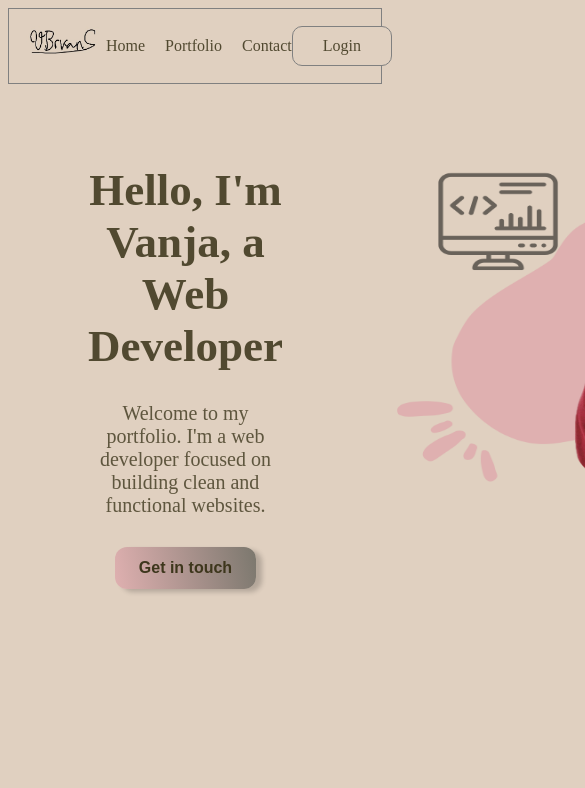
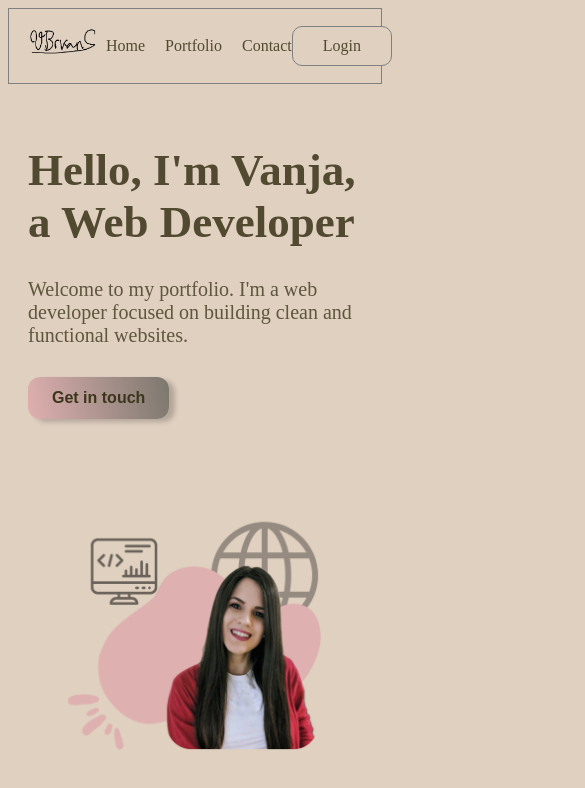
Before and after one commit to vanjabrkan/Portfolio, a React (Vite) app: page / in a window 390 px wide. Shown: the top 788 px of the page, 585 px wide, since content can reach past the window. Built offline with nearby package versions, Linux system fonts and the light colour scheme.

Commit message:
updated Hero Area

```diff
--- a/src/components/HeroArea/HeroArea.jsx
+++ b/src/components/HeroArea/HeroArea.jsx
@@ -16,13 +16,13 @@ function HeroArea(props) {
 export default HeroArea;
 
 function LeftArea() {
-  const subHeader = ` Hello, I'm Vanja, a Web Developer`;
+  const subHeader = ` Hello, I'm Vanja,\n a Web Developer`;
   const subDescription = `Welcome to my portfolio. I'm a web developer focused on building clean and functional websites.`;
   //
   return (
     <div className="leftAreaRoot">
       <div className="leftAreaSubConteiner">
-        <div className="leftAreaSubHeader">{subHeader}</div>
+        <div className="leftAreaSubHeader" style={{ whiteSpace: 'pre-line' }}>{subHeader}</div>
         <div className="leftAreaSubDescription">{subDescription}</div>
         <div className="contactButton">
           <button className="heroButton">Get in touch</button>
--- a/src/components/HeroArea/heroarea.css
+++ b/src/components/HeroArea/heroarea.css
@@ -1,17 +1,26 @@
 .heroAreaRoot {
   display: flex;
+  align-items: center;
+  justify-content: center;
+  padding: 60px 20px;
+  gap: 40px;
 }
 
+/* LEFT SECTION  */
 .leftAreaRoot {
   flex: 1;
-  text-align: center;
+  display: flex;
+  justify-content: center;
 }
+
 
 .leftAreaSubConteiner {
   display: flex;
   flex-direction: column;
-  padding: 80px;
   gap: 30px;
+  text-align: left; /* desktop */
+  width: 100%;
+  max-width: 550px;
 }
 
 .leftAreaSubHeader {
@@ -29,14 +38,14 @@
   background: linear-gradient(79deg, #dfb0b0, #6e6c63e1);
   color: #3d361c;
   border: none;
-  /* Rounded corners for smooth, soft button appearance */
-  border-radius: 12px;
-  /* Inner spacing: height and width of the button */
-  padding: 12px 24px;
+
+  border-radius: 12px; /* Rounded corners for smooth, soft button appearance */
+
+  padding: 12px 24px; /* Inner spacing: height and width of the button */
   font-size: 16px;
   font-weight: bold;
-  /* Mouse cursor changes to pointer */
-  cursor: pointer;
+
+  cursor: pointer;   /* Mouse cursor changes to pointer */
   /* Smooth animation for hover/active effects */
   transition: all 0.3s ease;
   /* Soft shadow that gives a slight 3D depth */
@@ -58,22 +67,39 @@
   box-shadow: 0 4px 10px rgba(0, 0, 0, 0.2);
 }
 
+/* RIGHT SECTION */
 .rightAreaRoot {
   flex: 1;
-}
-
-.rightAreaConteiner{
   display: flex;
-  padding: 20px;
-  justify-content: center;
-  align-items: center;
-    object-fit: cover;
-    width: 480px;
-    height: 390px;
 
 }
 
-.rightAreaImage{
-    width: 100%;
-    height: 100%;
+.rightAreaConteiner {
+  object-fit: cover;
+  width: 100%;
+  max-width: 450px;  /* responsive limit */
 }
+
+.rightAreaImage {
+  width: 100%;
+  height: auto;
+  display: block;
+  object-fit: cover;
+}
+
+
+/* ========================== */
+/* RESPONSIVE FOR SMALL SCREENS */
+@media (max-width: 700px) {
+  .heroAreaRoot {
+    flex-direction: column; /* stack left and right areas vertically */
+    align-items: center; /* center horizontally */
+    text-align: center; /* optional: center text for small screens */
+  }
+
+  .leftAreaConteiner,
+  .rightAreaConteiner {
+     padding: 2rem;
+    width: 80%;
+  }
+}
```
